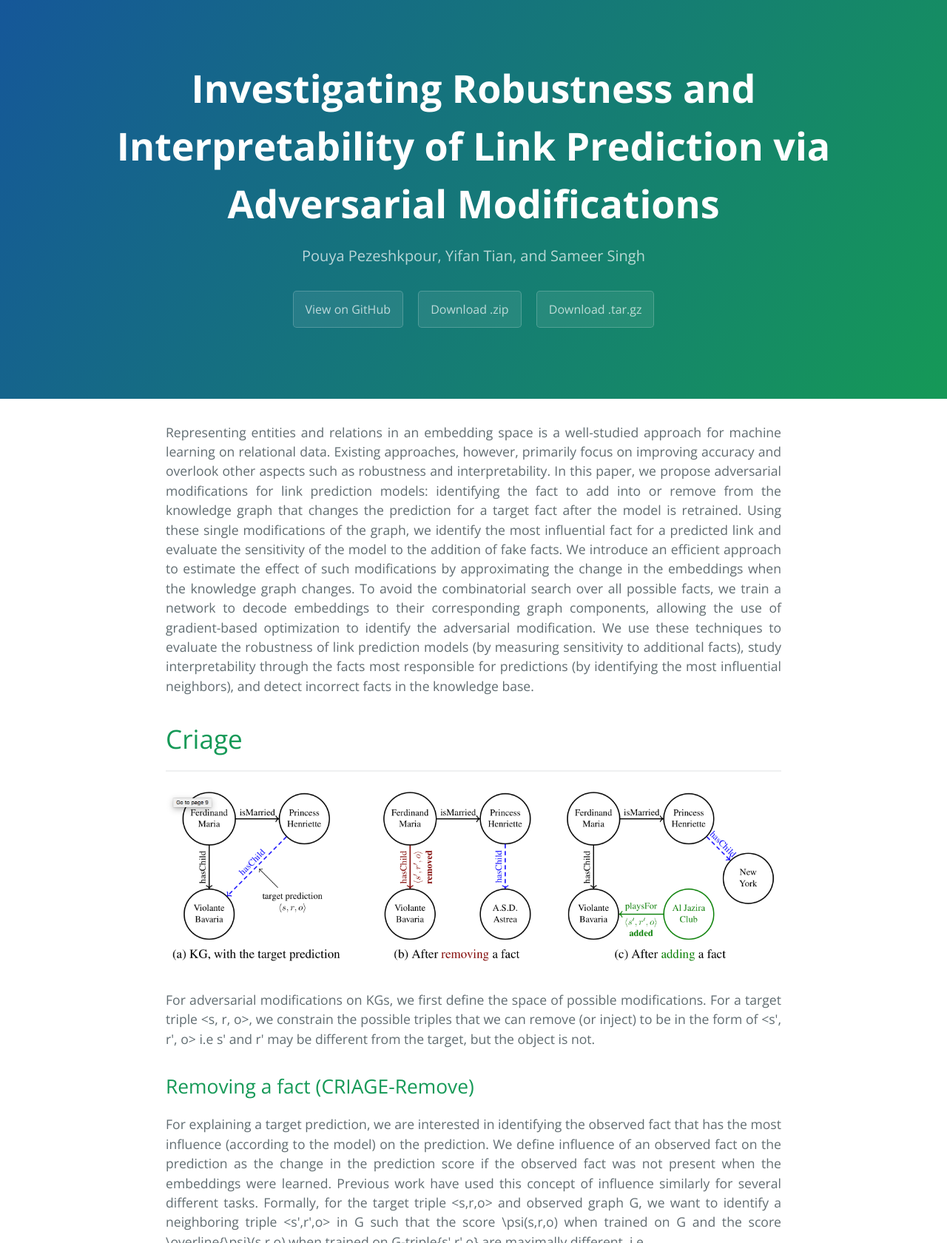
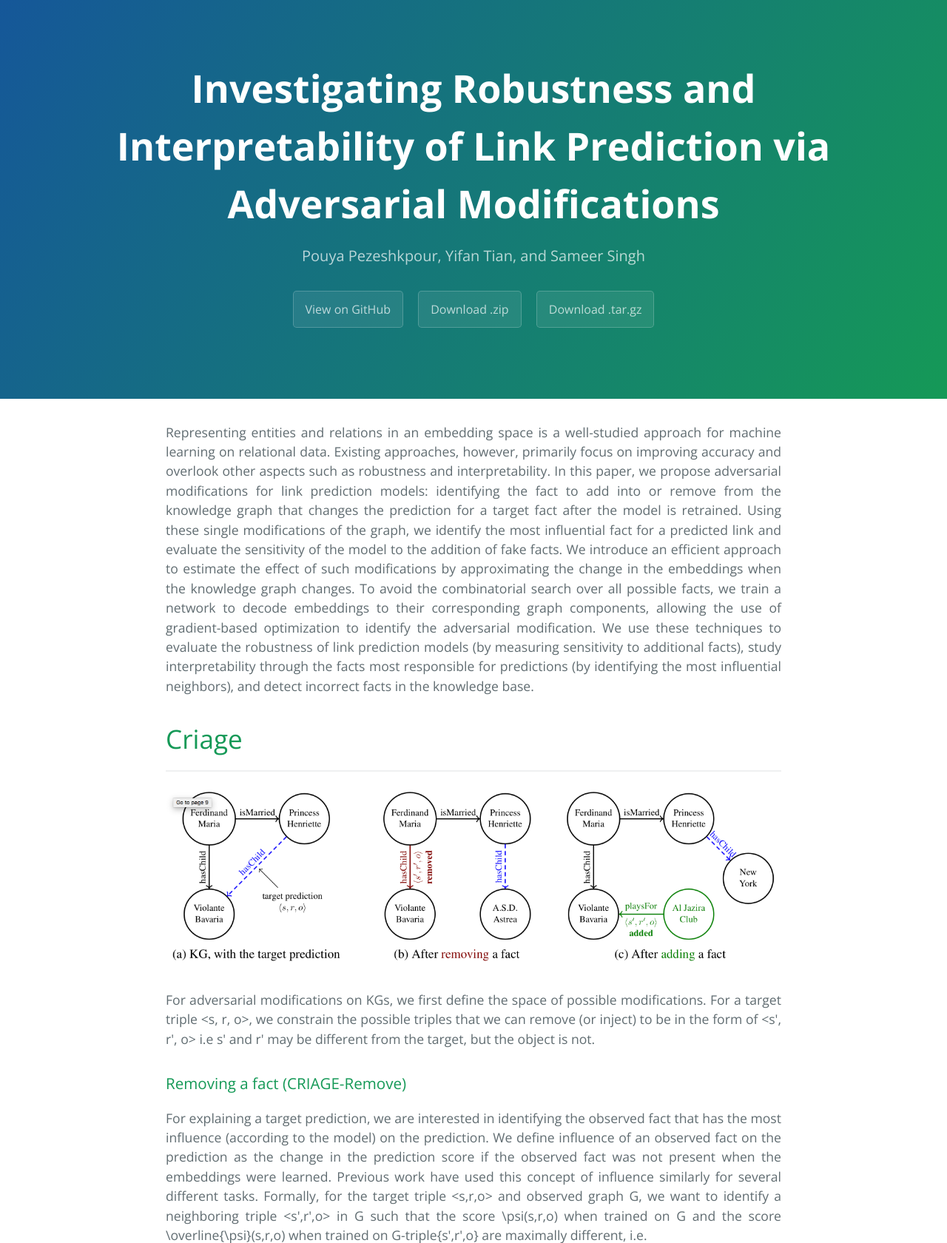
Before and after one commit to pouyapez/criage, a Jekyll site: the page built from index.md, in a window 1280 px wide. Shown: the top 1680 px of the page at 74% size. Built offline with Jekyll 4.4.1, drawn with Linux system fonts in a browser that asks for light colours; grey boxes are pictures that could not be loaded.

```diff
--- a/index.md
+++ b/index.md
@@ -17,7 +17,7 @@ For a target triple <s, r, o>, we constrain the possible triples that we can rem
 
 </p>
 
-## Removing a fact (CRIAGE-Remove)
+### Removing a fact (CRIAGE-Remove)
 
 <p align="justify">
 For explaining a target prediction, we are interested in identifying the observed fact that has the most influence (according to the model) on the prediction.
@@ -40,10 +41,10 @@ Using \overline{\psi}(s,r,o) as the score after training on G\cup\{\triple{s',r'
 
 In this section, we propose algorithms to addressmentioned challenges by (1) approximating the ef-fect of changing the graph on a target prediction,and (2) using continuous optimization for the dis-crete search over potential modifications.
 
-##  First-order Approximation of Influence
+### First-order Approximation of Influence
 
 
-##  Continuous Optimization for Search
+### Continuous Optimization for Search
 
 
 # Header 1
```
Also changed, not shown: other parts of index.md (+2 -1 lines).
